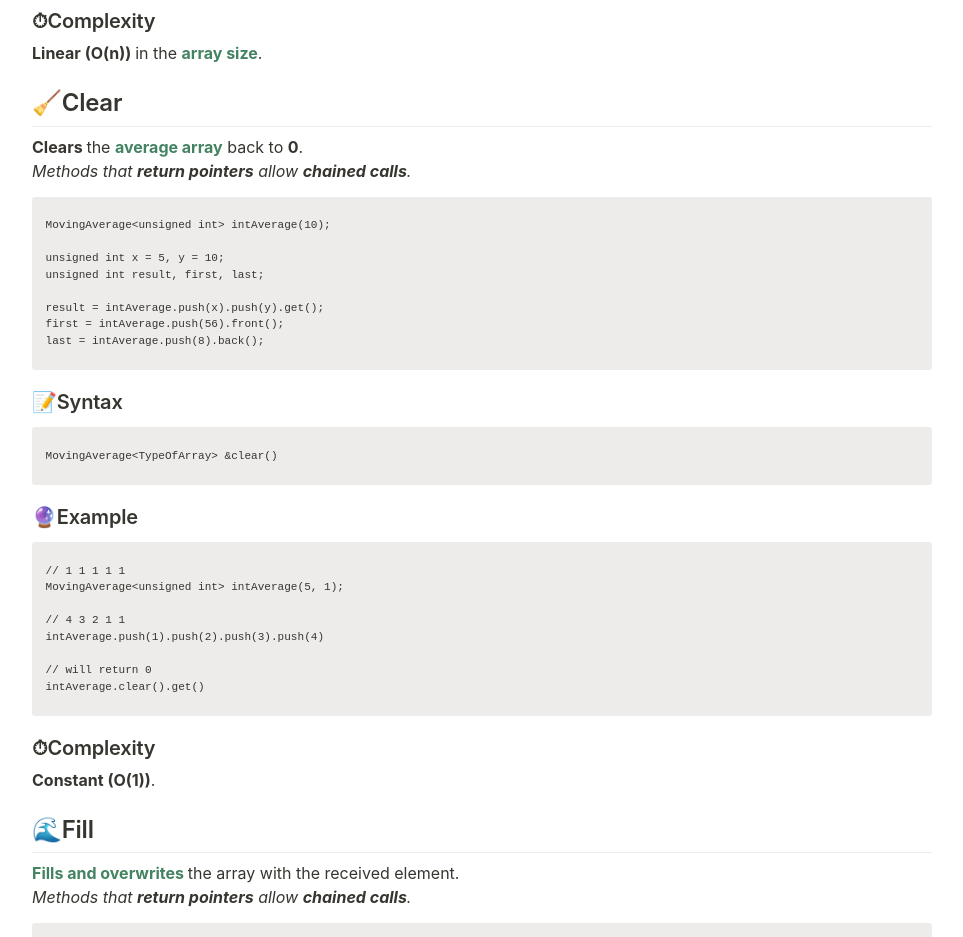
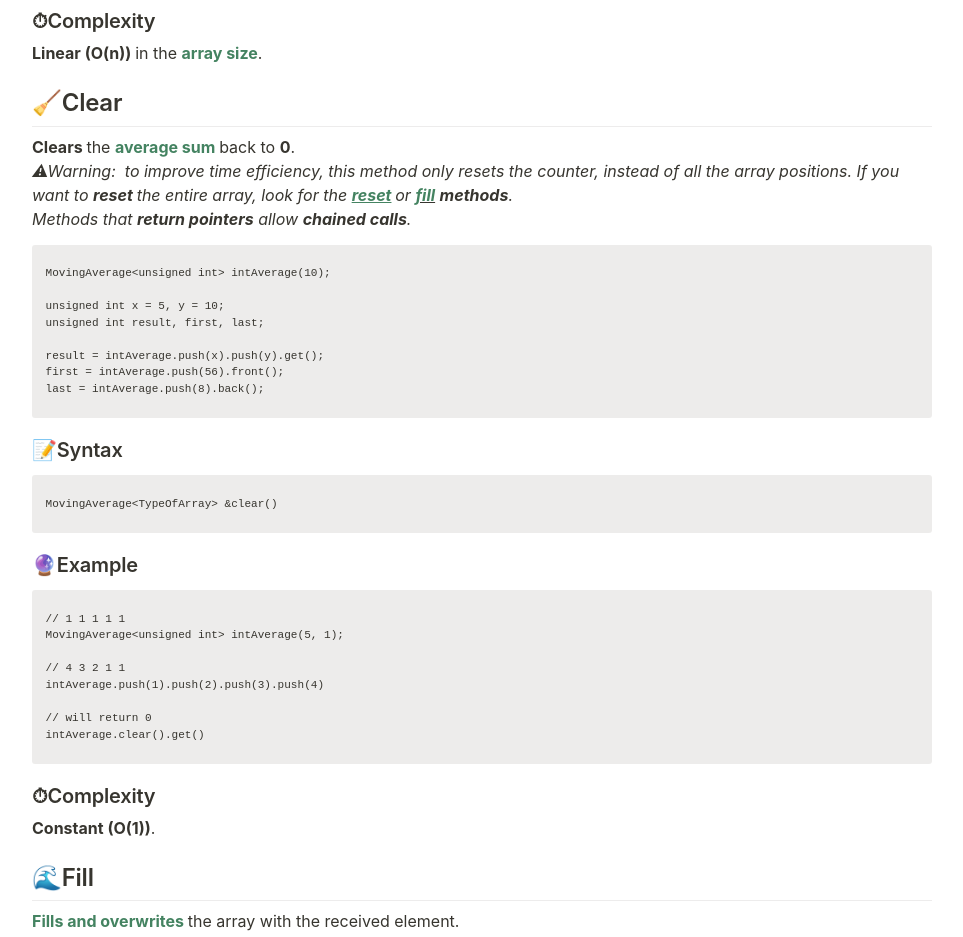
Before and after one commit to AlexandreHiroyuki/MovingAveragePlus, a plain HTML site: page docs/Moving Ave 462e9/Moving Ave a3c6f.html in a window 1280 px wide. Shown: the part 7740-8677 px from the top of the page, without its empty margins (158-1121 px from the left). Drawn offline with Linux system fonts and the light colour scheme.

Commit message:
improved clear method description

```diff
--- a/docs/Moving Ave 462e9/Moving Ave a3c6f.html
+++ b/docs/Moving Ave 462e9/Moving Ave a3c6f.html
@@ -761,7 +761,8 @@ MovingAverage&lt;unsigned int&gt; intAverage(5, 2);
 intAverage.push(1).push(2).push(3).push(4)
 
 // will return 2
-intAverage.reset().get()</code></pre><h3 id="f27d77be-bae3-4fce-9efe-c77c692f4806" class="">⏱Complexity</h3><p id="99b8a059-34d9-430a-b6d3-875ce727f5bb" class=""><strong>Linear (O(n)) </strong>in the <mark class="highlight-teal"><strong>array size</strong></mark>.</p><h2 id="32683aa2-dcf4-41ff-94d1-2ccee1b10ad6" class="">🧹Clear</h2><hr id="12631746-c427-4847-bdfd-a30f40ea0ad9"/><p id="ac726e3c-ffd1-46cc-9853-b8d49767adb9" class=""><strong>Clears </strong>the <mark class="highlight-teal"><strong>average array</strong></mark> back to <strong>0</strong>.
+intAverage.reset().get()</code></pre><h3 id="f27d77be-bae3-4fce-9efe-c77c692f4806" class="">⏱Complexity</h3><p id="99b8a059-34d9-430a-b6d3-875ce727f5bb" class=""><strong>Linear (O(n)) </strong>in the <mark class="highlight-teal"><strong>array size</strong></mark>.</p><h2 id="32683aa2-dcf4-41ff-94d1-2ccee1b10ad6" class="">🧹Clear</h2><hr id="12631746-c427-4847-bdfd-a30f40ea0ad9"/><p id="ac726e3c-ffd1-46cc-9853-b8d49767adb9" class=""><strong>Clears </strong>the <mark class="highlight-teal"><strong>average sum </strong></mark>back to <strong>0</strong>.
+<em>⚠Warning:  to improve time efficiency, this method only resets the counter, instead of all the array positions. If you want to </em><em><strong>reset </strong></em><em>the entire array, look for the </em><em><mark class="highlight-teal"><a href="Moving%20Ave%20a3c6f.html"><strong>reset</strong></a></mark></em><em><strong> </strong></em><em>or </em><em><a href="Moving%20Ave%20a3c6f.html"><mark class="highlight-teal"><strong>fill</strong></mark></a></em><em> </em><em><strong>methods</strong></em><em>.</em>
 <em>Methods that </em><strong><em>return pointers</em></strong><em> allow </em><strong><em>chained calls</em></strong><em>.</em></p><pre id="ecf7e54d-b920-4750-9d38-b5d947e9ff79" class="code"><code>MovingAverage&lt;unsigned int&gt; intAverage(10);
 
 unsigned int x = 5, y = 10;
```
